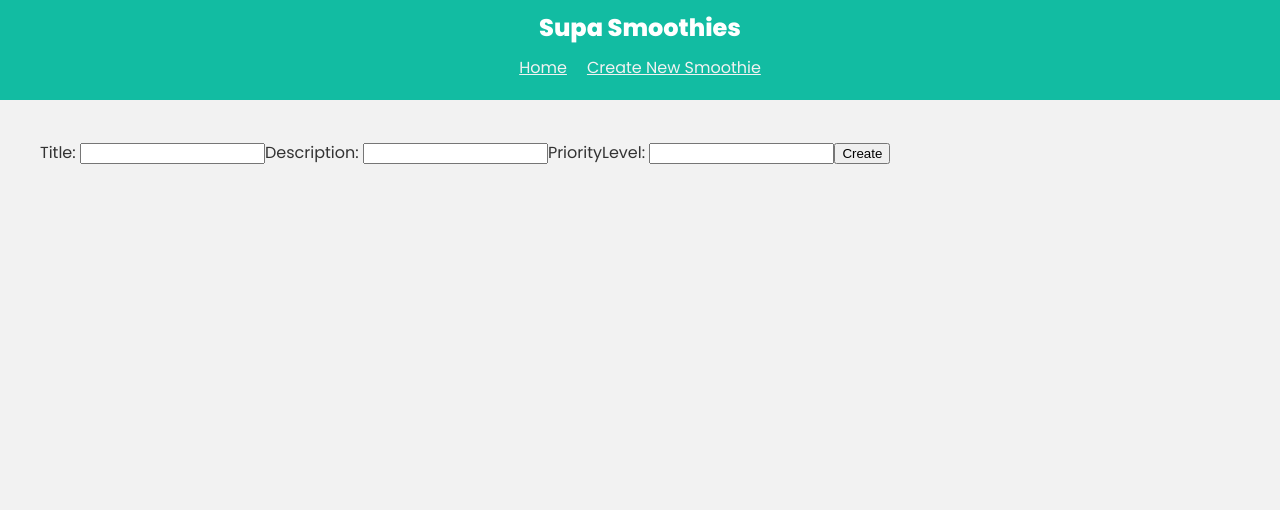
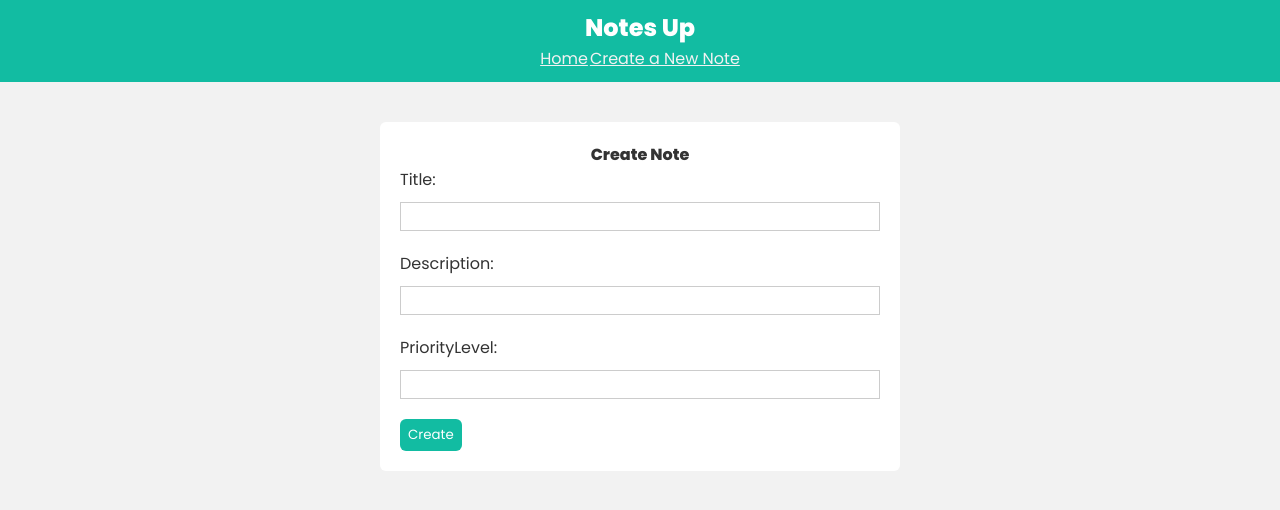
Before and after one commit to aakash2060/Notes-Up, a React (Create React App) app: page /create in a window 1280 px wide. Shown: the top 510 px of the page. Built offline with nearby package versions, Linux system fonts and the light colour scheme.

Commit message:
added updated button with functionality and update page

```diff
--- a/package.json
+++ b/package.json
@@ -9,8 +9,10 @@
     "@testing-library/user-event": "^13.5.0",
     "react": "^18.2.0",
     "react-dom": "^18.2.0",
+    "react-notifications": "^1.7.4",
     "react-router-dom": "^6.3.0",
     "react-scripts": "^5.0.1",
+    "react-toastify": "^10.0.5",
     "web-vitals": "^2.1.4"
   },
   "scripts": {
--- a/src/App.js
+++ b/src/App.js
@@ -10,9 +10,9 @@ function App() {
   return (
     <BrowserRouter>
       <nav>
-        <h1>Supa Smoothies</h1>
+        <h1>Notes Up</h1>
         <Link to="/">Home</Link>
-        <Link to="/create">Create New Smoothie</Link>
+        <Link to="/create">Create a New Note</Link>
       </nav>
       <Routes>
         <Route path="/" element={<Home />} />
--- a/src/components/NotesCard.js
+++ b/src/components/NotesCard.js
@@ -1,3 +1,4 @@
+import  {Link} from 'react-router-dom'
 export const NotesCard =({note}) => {
     return (
         <div className="note-card">
@@ -6,6 +7,11 @@ export const NotesCard =({note}) => {
             <div className="prioritylevel">
                 {note.prioritylevel}
             </div>
+            <div className='buttons'>
+                <Link to ={'/' + note.id}>
+                     <i className='material-icons'>edit</i> {/*takes edit image from google with through <i></i> tag */}
+                </Link>
+            </div>
         </div>
     )
 }
--- a/src/index.css
+++ b/src/index.css
@@ -21,7 +21,7 @@ nav {
 }
 nav a {
   color: #f2f2f2;
-  margin: 10px;
+  margin: 1px;
   display: inline-block;
 }
 nav h1 {
@@ -33,7 +33,7 @@ nav h1 {
   padding: 20px;
 }
 
-/* note grid */
+
 .note-grid {
   margin-top: 20px;
   display: grid;
@@ -60,3 +60,60 @@ nav h1 {
   line-height: 40px;
   text-align: center;
 }
+.buttons {
+  text-align: right;
+}
+
+.note-card i {
+  color: #bbb;
+  margin-left: 10px;
+  font-size: 1.2em;
+  padding: 6px;
+  background: #eee;
+  border-radius: 50%;
+  cursor: pointer;
+  transition: background 0.3s, color 0.3s; /* Adds a smooth transition effect */
+}
+
+.note-card i:hover {
+  background: darkblue; /* Changes background color to dark blue on hover */
+  color: white; /* Optional: change the icon color to white for better contrast */
+}
+
+
+form {
+  background: #fff;
+  padding: 20px;
+  max-width: 480px;
+  margin: 0 auto;
+  border-radius: 6px;
+}
+form input, form textarea {
+  display: block;
+  width: 100%;
+  padding: 6px;
+  box-sizing: border-box;
+  border: 1px solid #ccc;
+  margin: 10px 0 20px 0;
+}
+form button {
+  background: var(--primary);
+  color: #fff;
+  border: 0;
+  border-radius: 6px;
+  padding: 6px 8px;
+  font-family: "Poppins";
+  cursor: pointer;
+}
+.notification {
+  position: fixed;
+  bottom: 60px;
+  left: 50%;
+  transform: translateX(-50%);
+  background-color: green;
+  color: white;
+  padding: 10px 20px;
+  border-radius: 6px;
+  box-shadow: 0 2px 5px rgba(0, 0, 0, 0.2);
+  z-index: 9999;
+}
--- a/src/index.js
+++ b/src/index.js
@@ -2,6 +2,7 @@ import React from 'react'
 import ReactDOM from 'react-dom/client'
 import './index.css'
 import App from './App'
+import 'react-notifications/lib/notifications.css';
 
 const root = ReactDOM.createRoot(document.getElementById('root'))
 root.render(
--- a/src/pages/Create.js
+++ b/src/pages/Create.js
@@ -1,13 +1,13 @@
 import { useState } from "react";
 import supabase from "../config/supabaseClient";
-import { Navigate, useNavigate} from "react-router-dom";
+import { navigate, useNavigate} from "react-router-dom";
 
 const Create = () => {
   const [title, setTitle] = useState("");
   const [description, setDescription] = useState("");
   const [prioritylevel, setPriorityLevel] = useState("");
   const [formError, setFormError] = useState(null);
-  const Navigate = useNavigate();
+  const navigate = useNavigate();
 
   const handleSubmit = async (e) => {
     e.preventDefault();
@@ -30,7 +30,7 @@ const Create = () => {
   if (data) {
     console.log("Supabase Data:", data);
     setFormError(null);
-    Navigate('/')
+    navigate('/')
    }
 
  };
@@ -38,6 +38,7 @@ const Create = () => {
   return (
     <div className="page create">
       <form onSubmit={handleSubmit}>
+      <div style={{fontWeight:"bold", textAlign: "center"}}>Create Note</div>
         <label htmlFor="title"> Title: </label>
         <input
           type="text"
--- a/src/pages/Update.js
+++ b/src/pages/Update.js
@@ -1,9 +1,94 @@
+import { useParams } from "react-router-dom";
+import { useEffect, useState } from "react";
+import supabase from "../config/supabaseClient";
+import { useNavigate } from "react-router-dom";
+import { ToastContainer, toast } from "react-toastify";
+import "react-toastify/dist/ReactToastify.css";
 const Update = () => {
+  const notify = () => toast("Wow so easy!");
+  const { id } = useParams();
+  const navigate = useNavigate();
+
+  const [title, setTitle] = useState("");
+  const [description, setDescription] = useState("");
+  const [prioritylevel, setPriorityLevel] = useState("");
+  const [formError, setFormError] = useState(null);
+
+  const handleSubmit = async (e) => {
+    e.preventDefault();
+    if (!title || !description || !prioritylevel) {
+      setFormError("Please fill all the fields!");
+      return;
+    }
+    const { data, error } = await supabase
+      .from("notes")
+      .update({ title, description, prioritylevel })
+      .eq("id", id)
+      .select();
+
+    if (error) {
+      setFormError("Please fill all the fields");
+      console.log(error);
+    } else if (data) {
+      console.log(data);
+      setFormError(null);
+
+      navigate("/");
+    }
+  };
+  useEffect(() => {
+    const fetchNote = async () => {
+      const { data, error } = await supabase
+        .from("notes")
+        .select()
+        .eq("id", id)
+        .single();
+
+      if (error) {
+        navigate("/", { replace: true });
+      }
+      if (data) {
+        setTitle(data.title);
+        setDescription(data.description);
+        setPriorityLevel(data.prioritylevel);
+      }
+    };
+    fetchNote();
+  }, [id, navigate]);
   return (
     <div className="page update">
-      <h2>Update</h2>
+      <form onSubmit={handleSubmit}>
+        <div style={{ fontWeight: "bold", textAlign: "center" }}>
+          Update Note
+        </div>
+        <label htmlFor="title"> Title: </label>
+        <input
+          type="text"
+          id="title"
+          value={title}
+          onChange={(e) => setTitle(e.target.value)}
+        />
+
+        <label htmlFor="description">Description: </label>
+        <input
+          type="text"
+          id="description"
+          value={description}
+          onChange={(e) => setDescription(e.target.value)}
+        />
+
+        <label htmlFor="prioritylevel">PriorityLevel: </label>
+        <input
+          type="number"
+          id="prioritylevel"
+          value={prioritylevel}
+          onChange={(e) => setPriorityLevel(e.target.value)}
+        />
+        <button onClick={notify}>Update</button>
+        {formError && <p className="error">{formError}</p>}
+      </form>
     </div>
-  )
-}
+  );
+};
 
-export default Update
+export default Update;
```
Also changed, not shown: src/pages/Home.js (line endings or trailing spaces), 1 other file (tests, documents, lock files or other folders).
